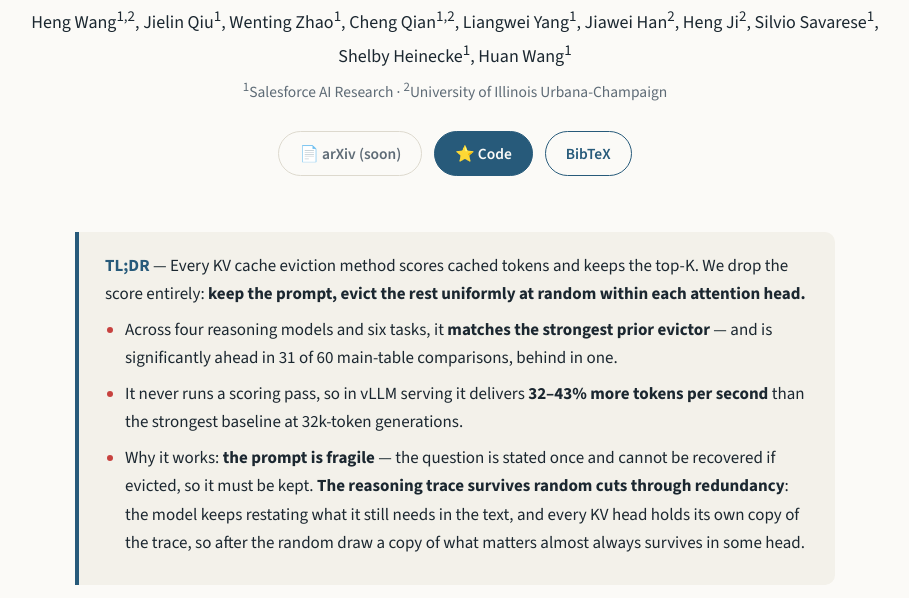
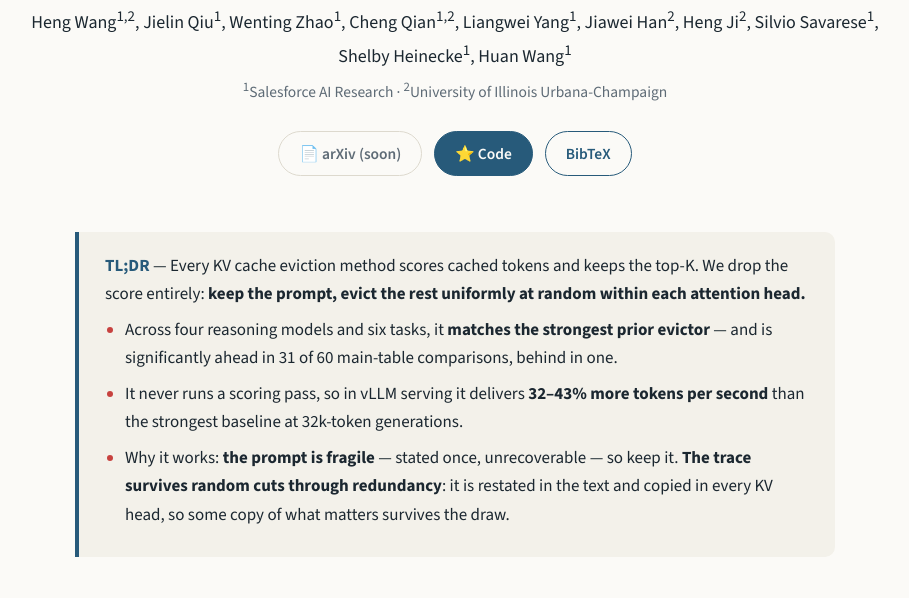
Before and after one commit to Arthur-Heng/Random-Attention-page, a plain HTML site: page index.html in a window 1280 px wide. Shown: the part 187-785 px from the top of the page, without its empty margins (185-1094 px from the left). Drawn offline with nearby package versions, Linux system fonts and the light colour scheme.

Commit message:
TL;DR bullet tightened

```diff
--- a/index.html
+++ b/index.html
@@ -140,11 +140,9 @@ footer{border-top:1px solid var(--line);margin-top:70px;padding:26px 0 44px;
         — and is significantly ahead in 31 of 60 main-table comparisons, behind in one.</li>
     <li>It never runs a scoring pass, so in vLLM serving it delivers
         <b>32&ndash;43% more tokens per second</b> than the strongest baseline at 32k-token generations.</li>
-    <li>Why it works: <b>the prompt is fragile</b> — the question is stated once and cannot be
-        recovered if evicted, so it must be kept. <b>The reasoning trace survives random cuts
-        through redundancy</b>: the model keeps restating what it still needs in the text, and
-        every KV head holds its own copy of the trace, so after the random draw a copy of what
-        matters almost always survives in some head.</li>
+    <li>Why it works: <b>the prompt is fragile</b> — stated once, unrecoverable — so keep it.
+        <b>The trace survives random cuts through redundancy</b>: it is restated in the text and
+        copied in every KV head, so some copy of what matters survives the draw.</li>
   </ul>
 </div>
 
```
